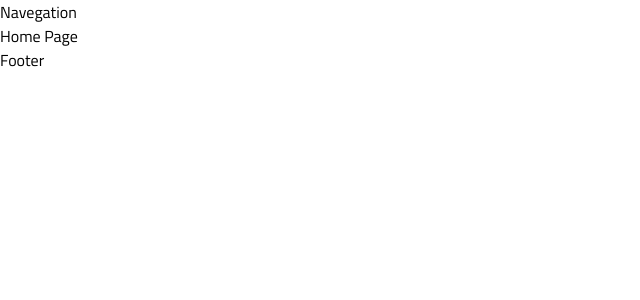
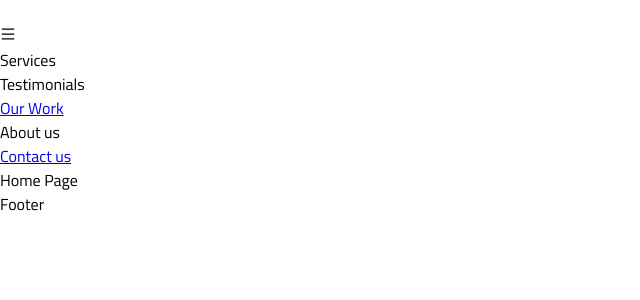
Before and after one commit to dlorenzocodes/moreno-family-painting, a React (Create React App) app: page / in a window 1280 px wide. Shown: the top 300 px of the page, without its empty margins (0-640 px from the left). Built offline with nearby package versions, Linux system fonts and the light colour scheme.

Commit message:
started building navbar component

```diff
--- a/src/App.js
+++ b/src/App.js
@@ -9,17 +9,17 @@ import { BrowserRouter as Router, Routes, Route } from 'react-router-dom'
 function App() {
   return (
     <>
+     <Router>
         <NavBar />
         <main>
-        <Router>
             <Routes>
               <Route exact path='/' element={<Home/>}/>
               <Route exact path='/our-work' element={<Portfolio/>}/>
               <Route exact path='/contact-us' element={<Contact/>}/>
             </Routes>
-        </Router>
         </main>
         <Footer />
+      </Router>
     </>
   );
 }
--- a/src/components/NavBar.jsx
+++ b/src/components/NavBar.jsx
@@ -1,8 +1,28 @@
+import { useState } from 'react'
+import { Link } from 'react-router-dom'
+import { VscClose } from 'react-icons/vsc'
+import { AiOutlineMenu } from 'react-icons/ai'
+
 function NavBar() {
     return (
-        <div>
-            Navegation
-        </div>
+        <nav className='main-nav-container'>
+            <div className='nav-wrapper'>
+                <img src="" alt=""/>
+                <div className='mobile-open-close'>
+                    <AiOutlineMenu />
+                </div>
+
+                <div className='menu-tabs'>
+                    <ul>
+                        <li>Services</li>
+                        <li>Testimonials</li>
+                        <li><Link to='/our-work'>Our Work</Link></li>
+                        <li>About us</li>
+                        <li><Link to='/contact-us'>Contact us</Link></li>
+                    </ul>
+                </div>
+            </div>
+        </nav>
     )
 }
 
```
Also changed, not shown: src/index.scss (line endings or trailing spaces). Lines whose indentation alone changed are shown as unchanged.
